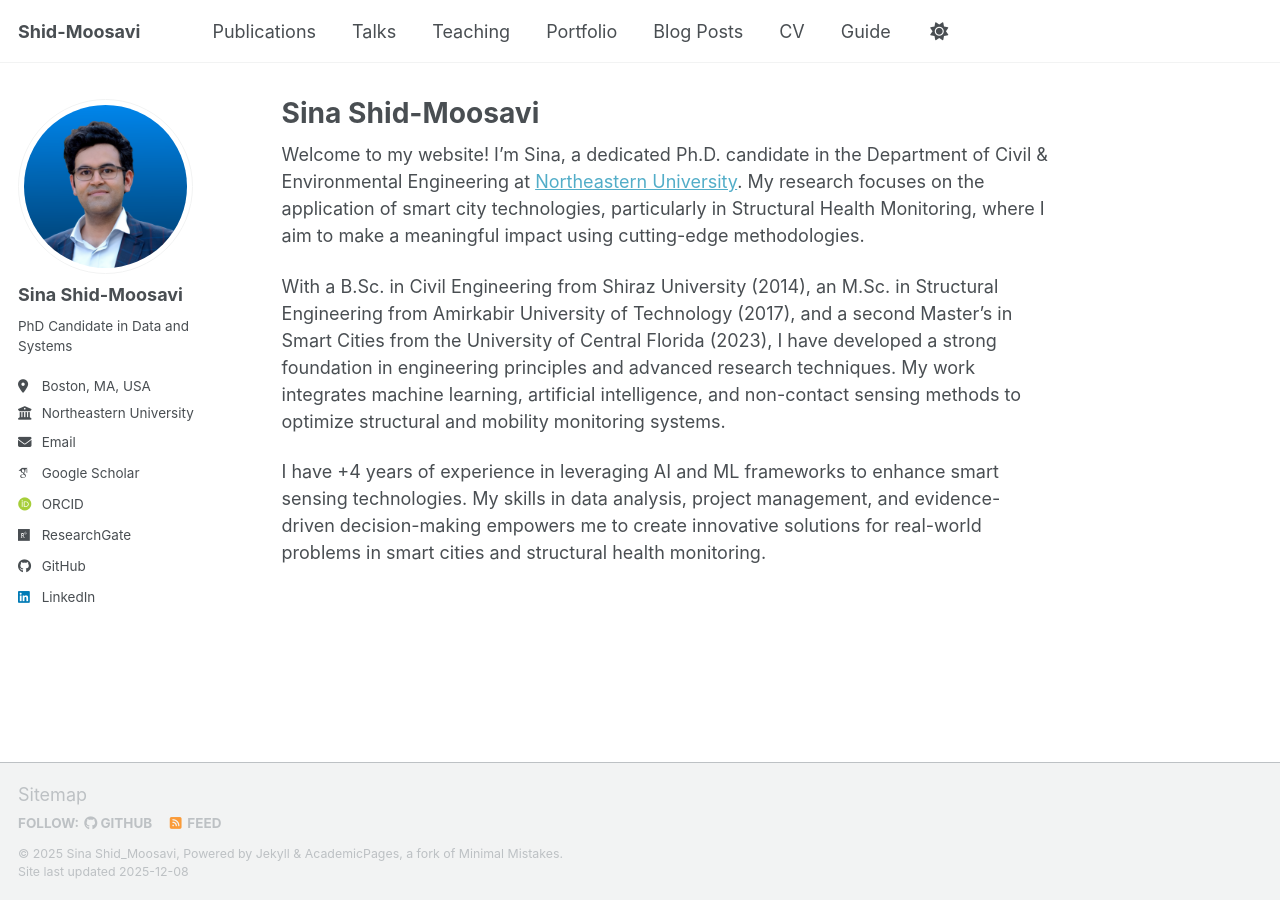
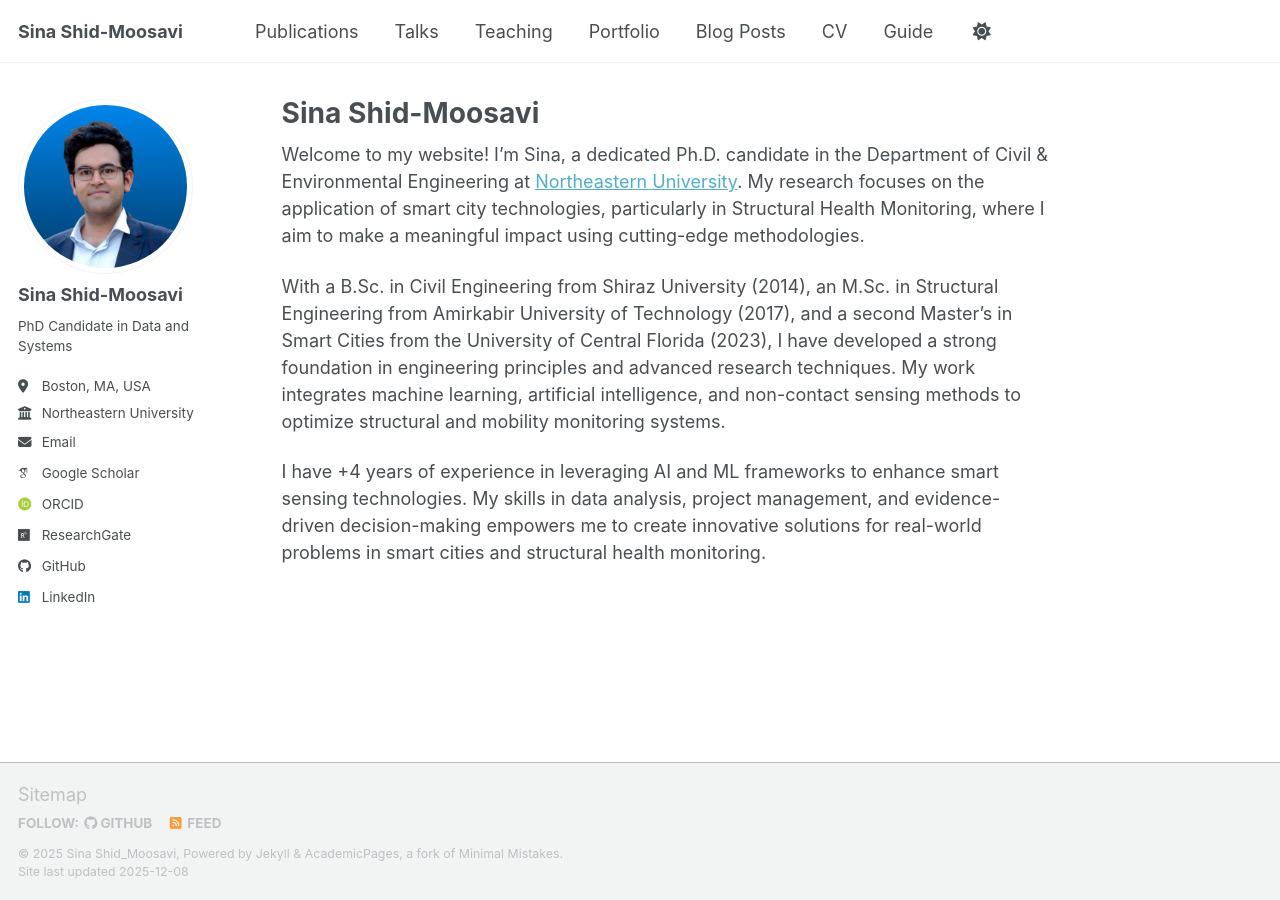
Before and after one commit to ShidMoosavi/ShidMoosavi.github.io, a Jekyll site: the page built from _pages/about.md, in a window 1280 px wide. Built offline with Jekyll 4.4.1, drawn with Linux system fonts in a browser that asks for light colours; some web fonts are replaced; a script bundle is joined from its source files by our own code; library files that are not in the unit come from our copies.

Commit message:
Update site title to 'Sina Shid-Moosavi'

```diff
--- a/_config.yml
+++ b/_config.yml
@@ -9,7 +9,7 @@
 # Basic Site Settings
 locale                   : "en-US"
 site_theme               : "default" # Currently available options are "default", "air"
-title                    : "Shid-Moosavi"
+title                    : "Sina Shid-Moosavi"
 title_separator          : "-"
 name                     : &name "Sina Shid_Moosavi"
 description              : &description "PhD Candidate in Data and Systems"   # Update this with a general description of your site, this is the default if not overridden by a page
```
